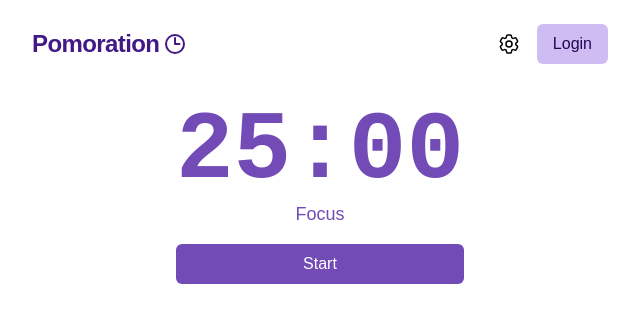
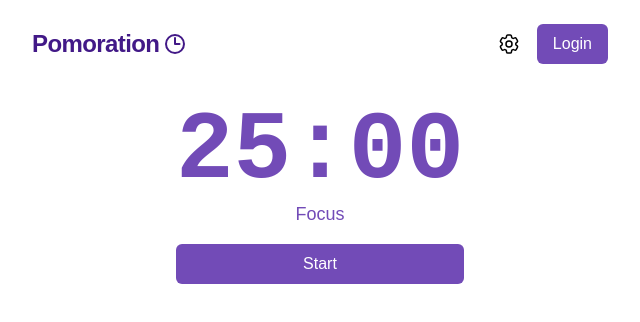
Before and after one commit to peeranat-dan/pomoration, a React (Vite) app: page / in a window 1280 px wide. Shown: the top 322 px of the page, without its empty margins (320-960 px from the left). Built offline with nearby package versions, Linux system fonts and the light colour scheme; no server answers; a web font is replaced by a local one.

Commit message:
💄 add button color

```diff
--- a/src/components/base/button/Button.tsx
+++ b/src/components/base/button/Button.tsx
@@ -18,6 +18,16 @@ const buttonVariants = cva(
           'bg-transparent border border-primary text-primary hover:bg-primary hover:text-white disabled:border-gray-200 disabled:text-gray-400 disabled:hover:bg-transparent disabled:hover:border-gray-200 disabled:hover:text-gray-400',
         text: 'bg-transparent text-primary hover:underline hover:text-primary-600 disabled:text-gray-400 disabled:hover:bg-transparent disabled:hover:text-gray-400 dark:text-primary-200 dark:hover:text-primary-300 dark:hover:bg-transparent',
       },
+      color: {
+        primary:
+          'bg-primary text-white hover:bg-primary-600 dark:bg-primary-300 dark:hover:bg-primary',
+        red: 'bg-red-500 text-white hover:bg-red-600 dark:bg-red-500 dark:hover:bg-red-600',
+        teal: 'bg-teal-vivid text-white hover:bg-teal-vivid-600 dark:bg-teal-vivid-300 dark:hover:bg-teal-vivid-400',
+        neutral:
+          'bg-neutrals text-white hover:bg-neutrals-600 dark:bg-neutrals-300 dark:hover:bg-neutrals-400',
+        yellow:
+          'bg-yellow-vivid text-black hover:bg-yellow-vivid-600 dark:bg-yellow-vivid-300 dark:hover:bg-yellow-vivid-400',
+      },
       size: {
         sm: 'px-2 py-1 text-sm',
         md: 'px-4 py-2 text-base',
@@ -28,13 +38,17 @@ const buttonVariants = cva(
 );
 
 export interface ButtonProps
-  extends React.ButtonHTMLAttributes<HTMLButtonElement>,
+  extends Omit<React.ButtonHTMLAttributes<HTMLButtonElement>, 'color'>,
     VariantProps<typeof buttonVariants> {}
 
 const Button = forwardRef<HTMLButtonElement, ButtonProps>(
-  ({ className, size = 'md', variant = 'primary', ...props }, ref) => {
+  ({ className, size = 'md', color = 'primary', variant = 'primary', ...props }, ref) => {
     return (
-      <button className={cn(buttonVariants({ size, variant, className }))} ref={ref} {...props} />
+      <button
+        className={cn(buttonVariants({ size, variant, color, className }))}
+        ref={ref}
+        {...props}
+      />
     );
   },
 );
```
